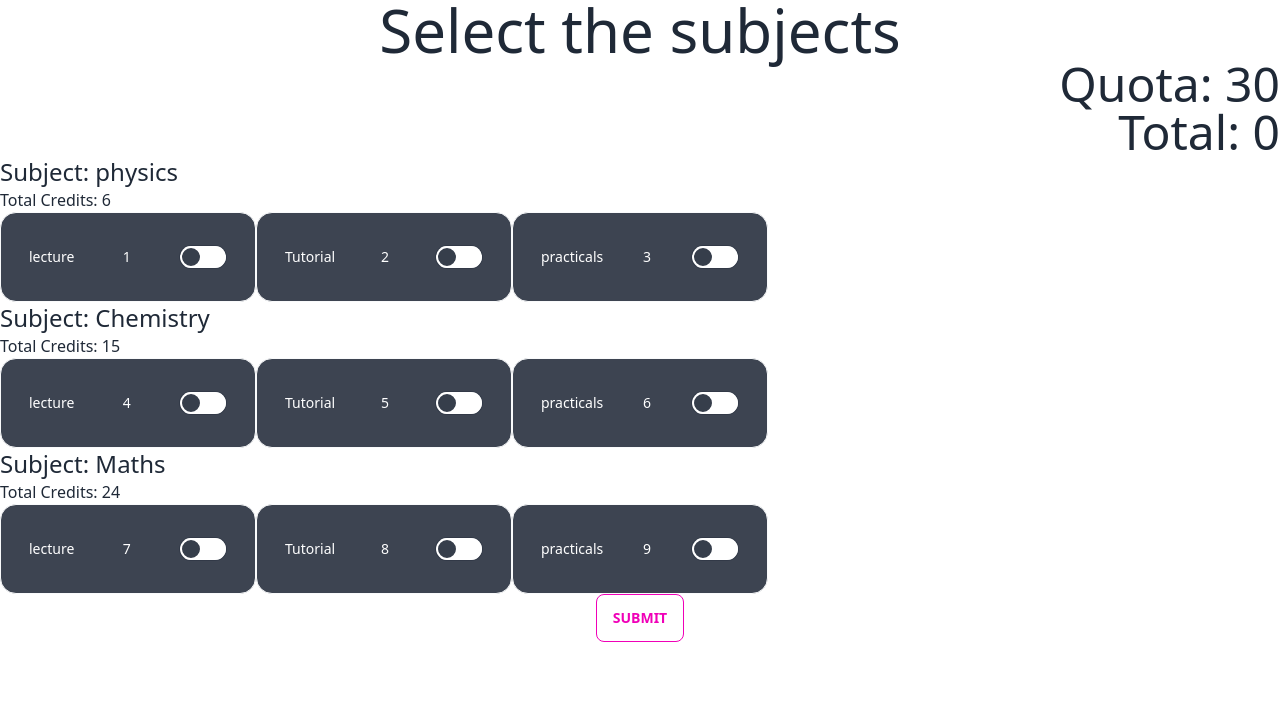
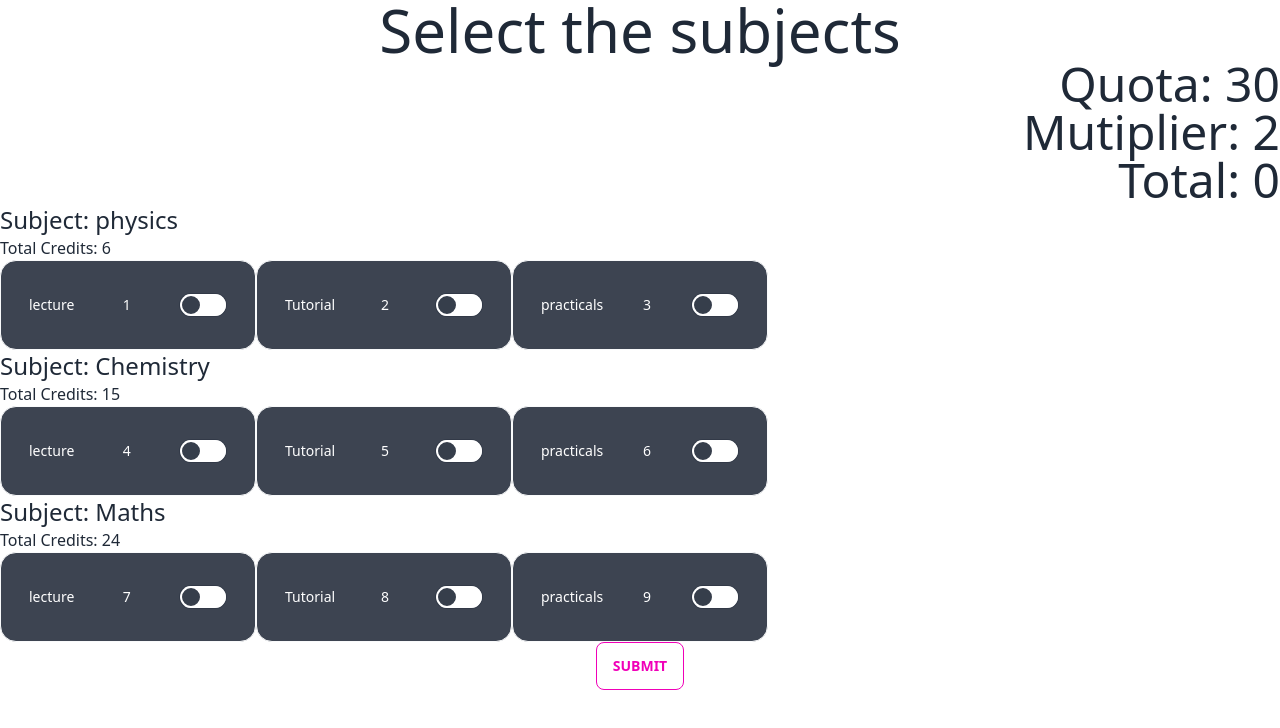
Before and after one commit to myWorkshop123/Vishay, a Next.js app in the folder UI/: page / in a window 1280 px wide. Shown: the top 728 px of the page. Built offline with nearby package versions, Linux system fonts and the light colour scheme; what @tailwindcss/typography would draw is missing.

Commit message:
UI Added multiplier login added Bug Fix

```diff
--- a/UI/components/constants.js
+++ b/UI/components/constants.js
@@ -56,6 +56,6 @@ const SUBJECTLIST = [
 ];
 
 const QUOTA = 30
-const MULTIPLIER = 3
+const MULTIPLIER = 2
 
 export {SUBJECTLIST , QUOTA , MULTIPLIER}
--- a/UI/pages/index.js
+++ b/UI/pages/index.js
@@ -6,7 +6,7 @@ import Subject from "../components/subject";
 import { SUBJECTLIST, QUOTA, MULTIPLIER } from "../components/constants";
 
 export default function Home() {
-  const [quota, changeQuota] = useState(30);
+  const [quota, changeQuota] = useState(QUOTA);
   const [total, setTotal] = useState(0);
   const [quotaLimitMessage, setQuotaLimitMessage] = useState();
   const subjects = SUBJECTLIST;
@@ -23,18 +23,19 @@ export default function Home() {
     setTotal(total);
   };
   const updateQuotaWithToggle = (event) => {
-    const periodValue = parseInt(event.target.value);
+    const periodValue = parseInt(event.target.value) * MULTIPLIER;
     if (quota >= 0) {
       if (event.target.checked) {
-        if ((quota - periodValue) < 0) {
+        if (quota - periodValue < 0) {
           setQuotaLimitMessage(
             "Quota Limit exhausted can't select this period type"
           );
+          event.target.checked = false;
         } else {
           changeQuota(quota - periodValue);
         }
-      }else{
-        changeQuota(quota+periodValue);
+      } else {
+        changeQuota(quota + periodValue);
       }
     }
   };
@@ -43,6 +44,7 @@ export default function Home() {
       <Head />
       <h1 className="text-center text-6xl">Select the subjects</h1>
       <p className="text-right text-5xl"> Quota: {quota}</p>
+      <p className="text-right text-5xl"> Mutiplier: {MULTIPLIER}</p>
       <p className="text-right text-5xl"> Total: {total}</p>
       <p className="text-right text-5xl">{quotaLimitMessage}</p>
       <form onSubmit={handleChange}>
```
